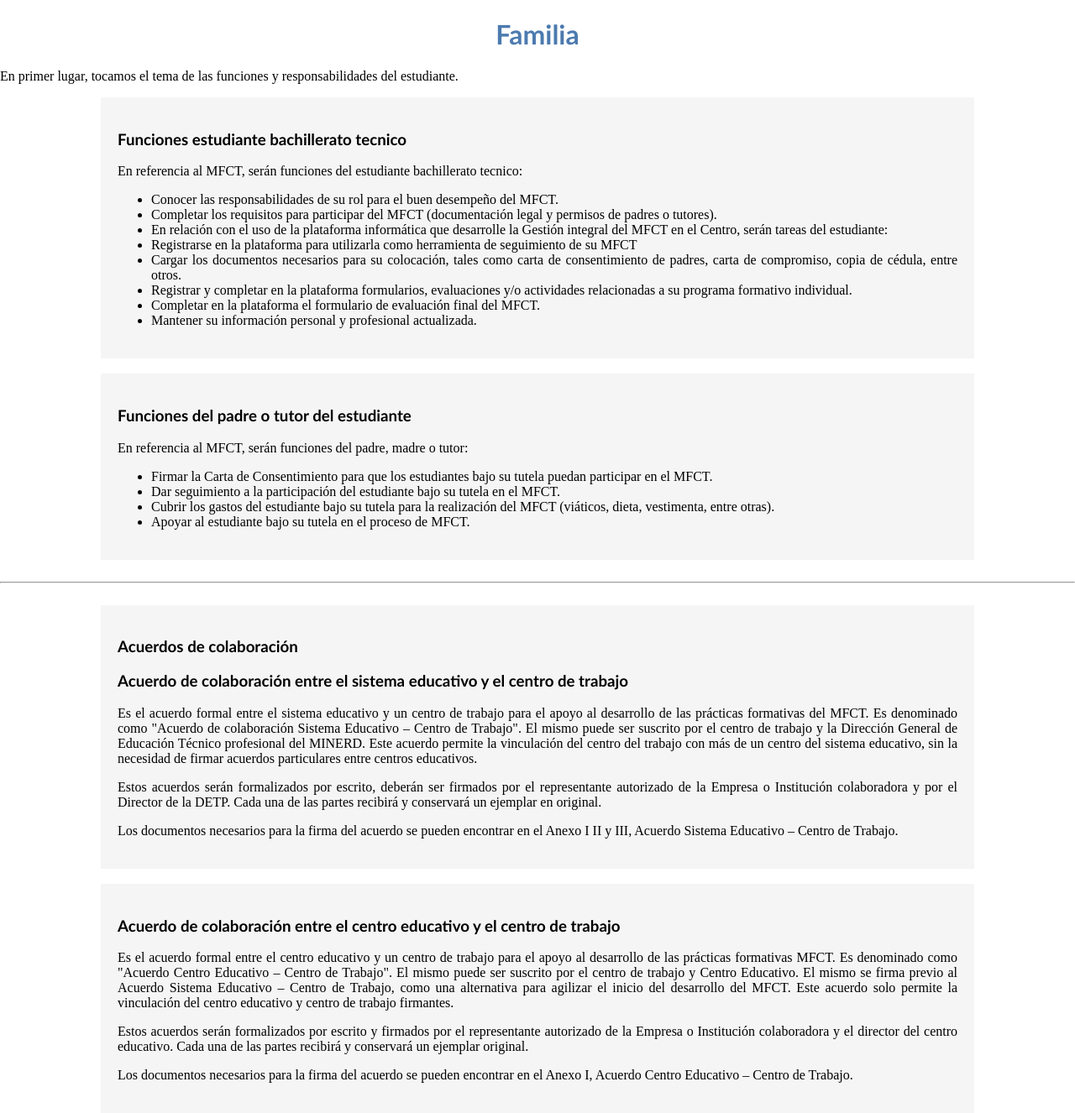
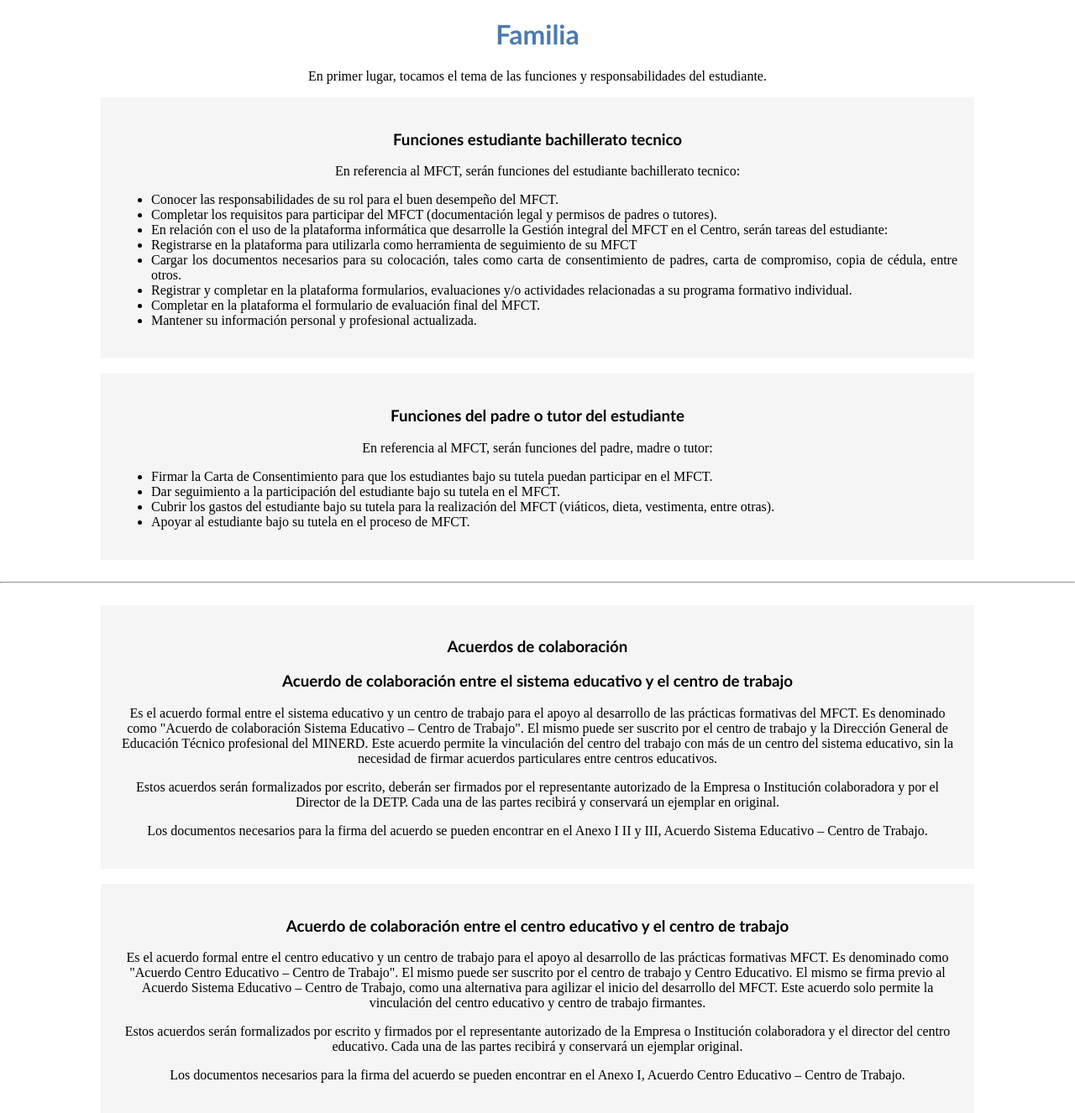
Before and after one commit to alexa111119/practica_equipo2, a PHP site: page /familia.html in a window 1280 px wide. Shown: the part 52-1378 px from the top of the page at 84% size. Run offline with PHP 8.4, Linux system fonts and the light colour scheme.

Commit message:
Modificado el estilo

```diff
--- a/css/familia.css
+++ b/css/familia.css
@@ -80,3 +80,11 @@ div {
     padding: 20px;
     margin: 0 auto;
 }
+
+p {
+    text-align: center;
+}
+
+h3 {
+    text-align: center;
+}
```
